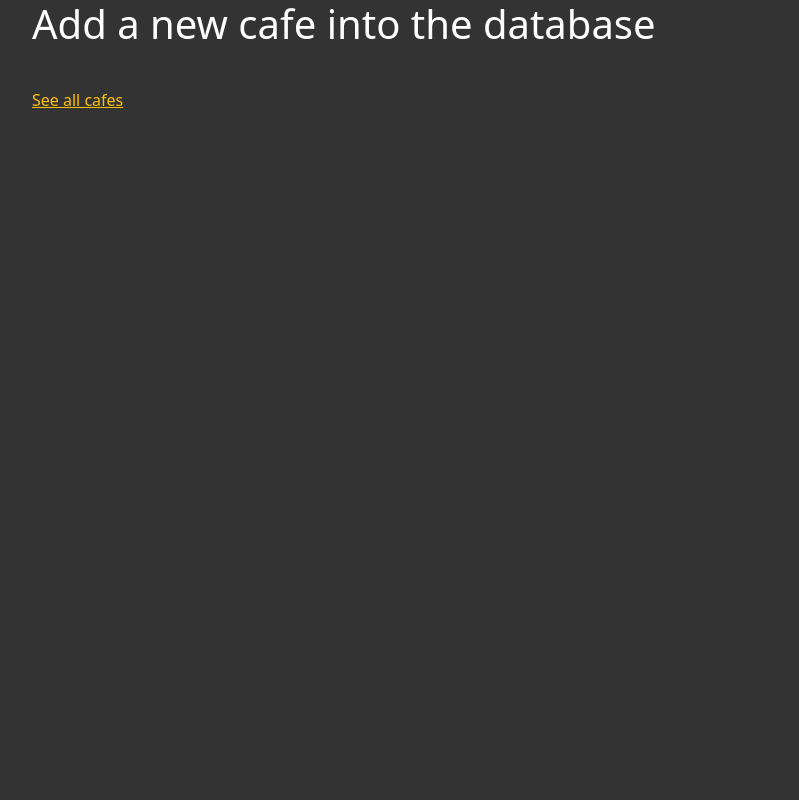
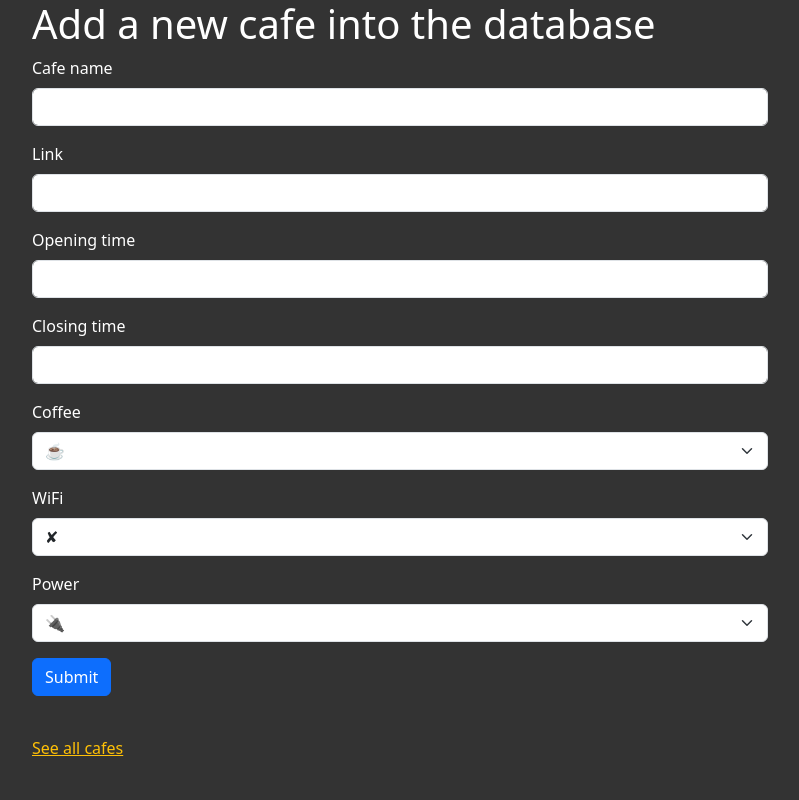
Before and after one commit to sohamrathod4567-hub/100-days-of-python, a Flask app: page /add in a window 1280 px wide. Shown: the whole page, without its empty margins (50-849 px from the left). Run offline with Flask 3, Linux system fonts and the light colour scheme; some libraries are stand-ins or nearby versions.

Commit message:
Got the website to do the Desired task

```diff
--- a/Day-62-Coffee & Wifi Project/cafe-data.csv
+++ b/Day-62-Coffee & Wifi Project/cafe-data.csv
@@ -2,4 +2,4 @@ Cafe Name,Location,Open,Close,Coffee,Wifi,Power
 Lighthaus,https://goo.gl/maps/2EvhB4oq4gyUXKXx9,11AM, 3:30PM,☕☕☕☕️,💪💪,🔌🔌🔌
 Esters,https://goo.gl/maps/13Tjc36HuPWLELaSA,8AM,3PM,☕☕☕☕,💪💪💪,🔌
 Ginger & White,https://goo.gl/maps/DqMx2g5LiAqv3pJQ9,7:30AM,5:30PM,☕☕☕,✘,🔌
-Mare Street Market,https://goo.gl/maps/ALR8iBiNN6tVfuAA8,8AM,1PM,☕☕,💪💪💪,🔌🔌🔌
+Mare Street Market,https://goo.gl/maps/ALR8iBiNN6tVfuAA8,8AM,1PM,☕☕,💪💪💪,🔌🔌🔌Soham,https://www.udemy.com/course/100-days-of-code/learn/lecture/22670259#content,3:11,4:33,☕,✘,🔌
--- a/Day-62-Coffee & Wifi Project/main.py
+++ b/Day-62-Coffee & Wifi Project/main.py
@@ -27,7 +27,6 @@ Bootstrap5(app)
 
 class CafeForm(FlaskForm):
     cafe = StringField('Cafe name', validators=[DataRequired()])
-    submit = SubmitField('Submit')
     location = URLField('Link' , validators=[DataRequired(),URL()])
     open_time = StringField('Opening time', validators=[DataRequired()])
     closing_time = StringField('Closing time', validators=[DataRequired()])
@@ -57,6 +56,7 @@ class CafeForm(FlaskForm):
       ('🔌🔌🔌🔌🔌', '🔌🔌🔌🔌🔌')
     ]
                        )
+    submit = SubmitField('Submit')
 
 
 
@@ -67,11 +67,23 @@ def home():
     return render_template("index.html")
 
 
-@app.route('/add')
+@app.route('/add',methods=['GET', 'POST'])
 def add_cafe():
     form = CafeForm()
     if form.validate_on_submit():
         print("True")
+        with open('cafe-data.csv', mode='a', newline='', encoding='utf-8') as csv_file:
+            csv_writer = csv.writer(csv_file)
+
+            csv_writer.writerow([
+                form.cafe.data,
+                form.location.data,
+                form.open_time.data,
+                form.closing_time.data,
+                form.coffee.data,
+                form.wifi.data,
+                form.power.data
+            ])
     # Exercise:
     # Make the form write a new row into cafe-data.csv
     # with   if form.validate_on_submit()
--- a/Day-62-Coffee & Wifi Project/templates/add.html
+++ b/Day-62-Coffee & Wifi Project/templates/add.html
@@ -1,5 +1,5 @@
 {% extends 'base.html' %}
-<!--Don't forget your import here-->
+{% from 'bootstrap5/form.html' import render_form %}
 {% block title %}Add A New Cafe{% endblock %}
 
 {% block content %}
@@ -9,9 +9,11 @@
 
       <h1>Add a new cafe into the database</h1>
 
+     {{ render_form(form) }}
+
       <!-- This is where your WTForm will go -->
 
-	  <p class="space-above"><a href="#">See all cafes</a></p>
+	  <p class="space-above"><a href="{{ url_for('cafes') }}">See all cafes</a></p>
 
     </div>
   </div>
```
